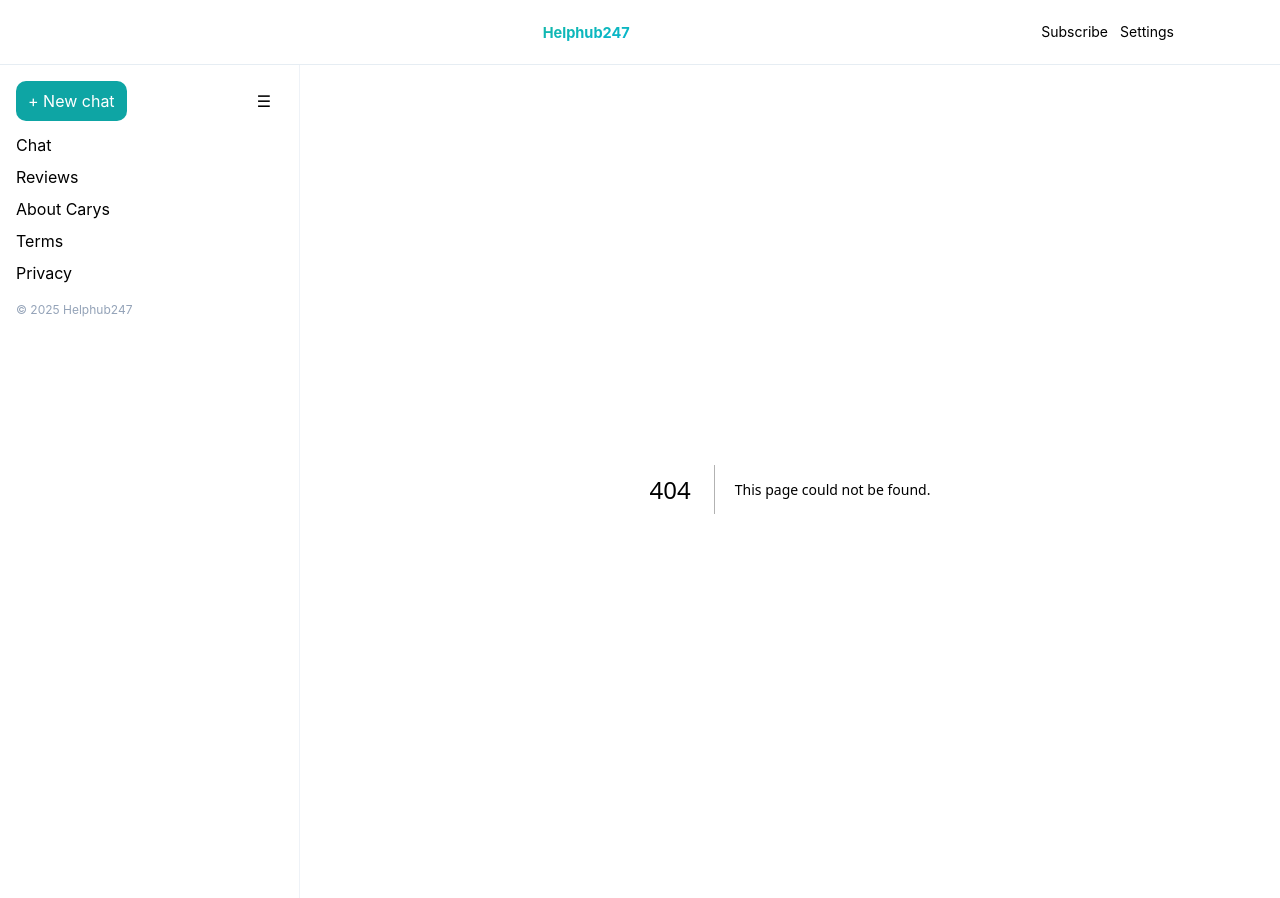
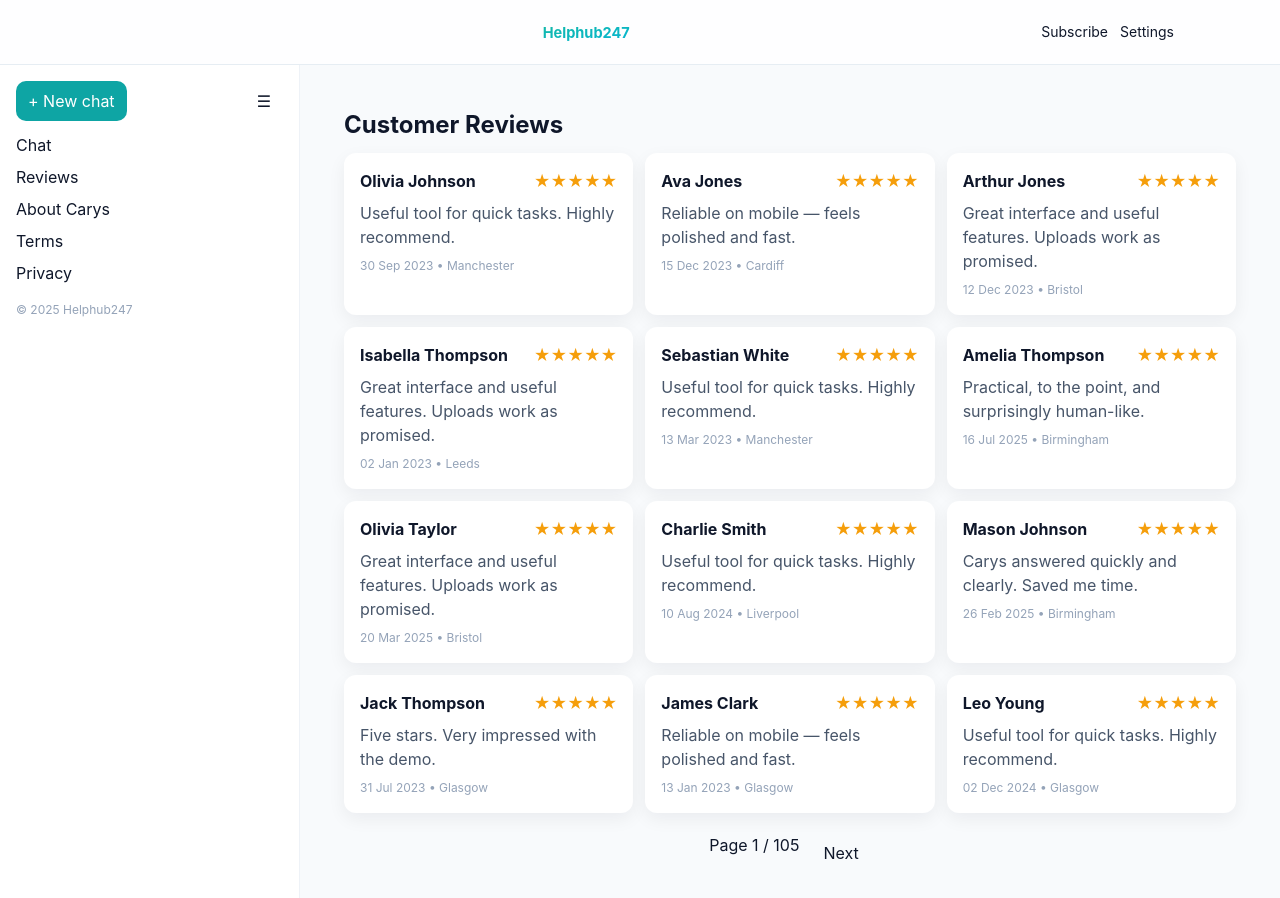
Before and after one commit to michaelperry101/Helphub247-openai2.0, a Next.js app: page /reviews in a window 1280 px wide. Before the commit this address had no page. Shown: the top 898 px of the page. Built offline with nearby package versions, Linux system fonts and the light colour scheme.

Commit message:
Create page.js

```diff
--- /dev/null
+++ b/app/reviews/page.js
@@ -0,0 +1,48 @@
+"use client";
+import { useSearchParams } from "next/navigation";
+import ReviewCard from "@/components/ReviewCard";
+import reviews from "@/data/reviews.json";
+
+export default function ReviewsPage() {
+  const searchParams = useSearchParams();
+  const page = parseInt(searchParams.get("page") || "1");
+  const perPage = 12;
+  const totalPages = Math.ceil(reviews.length / perPage);
+  const start = (page - 1) * perPage;
+  const items = reviews.slice(start, start + perPage);
+
+  return (
+    <div style={{ padding: 20 }}>
+      <h1 className="text-2xl font-bold">Customer Reviews</h1>
+
+      <div className="review-grid" style={{ marginTop: 12 }}>
+        {items.map((r, i) => (
+          <ReviewCard key={i} review={r} />
+        ))}
+      </div>
+
+      <div
+        style={{
+          marginTop: 20,
+          display: "flex",
+          justifyContent: "center",
+          gap: 12,
+        }}
+      >
+        {page > 1 && (
+          <a className="btn" href={`?page=${page - 1}`}>
+            Prev
+          </a>
+        )}
+        <span>
+          Page {page} / {totalPages}
+        </span>
+        {page < totalPages && (
+          <a className="btn" href={`?page=${page + 1}`}>
+            Next
+          </a>
+        )}
+      </div>
+    </div>
+  );
+}
```
